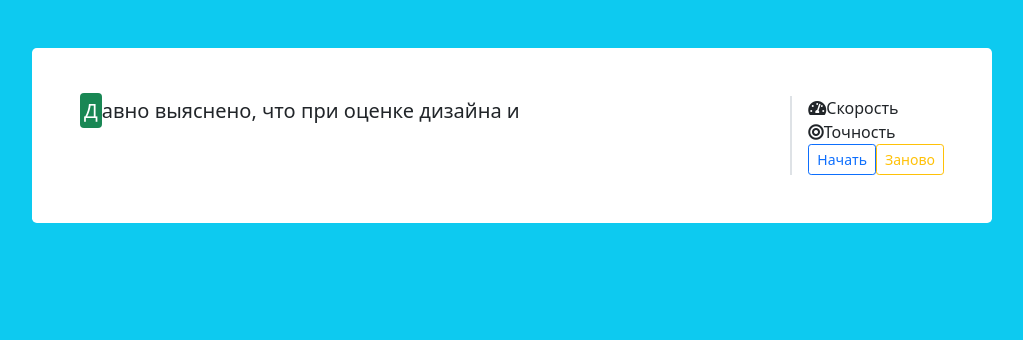
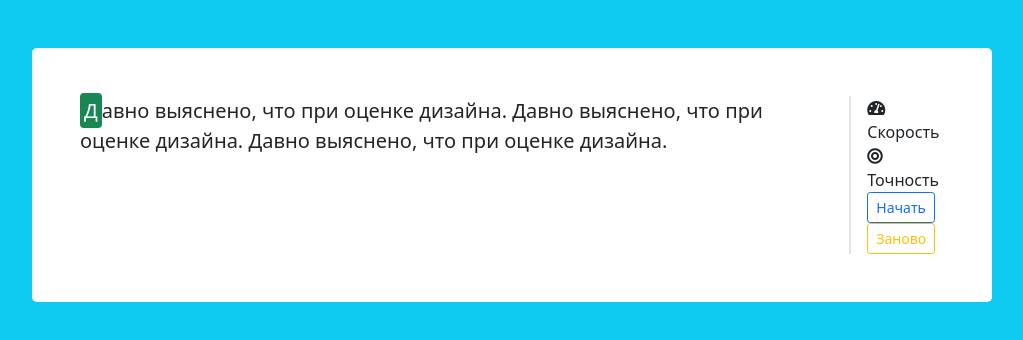
Before and after one commit to dymov-ant/print-speed-test, a React (Create React App) app: page / in a window 1280 px wide. Shown: the top 340 px of the page, without its empty margins (128-1151 px from the left). Built offline with nearby package versions, Linux system fonts and the light colour scheme.

Commit message:
Дабавил изменение цвета правильных символов

```diff
--- a/src/App.tsx
+++ b/src/App.tsx
@@ -5,11 +5,13 @@
 export const App: FC = () => {
     const [activeIndex, setActiveIndex] = useState(0)
     const [errorIndex, setErrorIndex] = useState<number | null>(null)
-    const data = "Давно выяснено, что при оценке дизайна и "
+    const data = "Давно выяснено, что при оценке дизайна. Давно выяснено, что при оценке дизайна. Давно выяснено, что при оценке дизайна."
     const symbols = data.split("")
 
     // eslint-disable-next-line react-hooks/exhaustive-deps
     const keyPressHandler = (event: KeyboardEvent) => {
+        console.log(event.key)
+        if (event.key !== "Shift" && event.key !== "Backspace" && event.key !== "Escape" && event.key !== "Alt" && event.key !== "Control") {
             if (event.key === symbols[activeIndex]) {
                 console.log("Верно")
                 setActiveIndex(prevState => prevState < symbols.length ? prevState + 1 : prevState)
@@ -17,6 +19,7 @@
             } else {
                 setErrorIndex(activeIndex)
                 console.log("Ошибка")
+            }
         }
     }
 
--- a/src/components/Symbol.tsx
+++ b/src/components/Symbol.tsx
@@ -4,11 +4,21 @@
     char: string
     active: boolean
     error: boolean
+    success: boolean
 }
 
-export const Symbol: FC<ISymbolProps> = ({char, active, error}) => {
+export const Symbol: FC<ISymbolProps> = ({ char, active, error, success }) => {
     return (
-        <span className={error ? "bg-danger text-white p-1 rounded-2" : active ? "bg-success text-white p-1 rounded-2" : "text-dark"}>
+        <span className={
+            error
+                ? "bg-danger text-white p-1 rounded-2"
+                : active
+                    ? "bg-success text-white p-1 rounded-2"
+                    : success
+                        ? "text-success"
+                        : "text-dark"
+        }
+        >
             {char}
         </span>
     )
--- a/src/components/Text.tsx
+++ b/src/components/Text.tsx
@@ -7,11 +7,19 @@
     errorIndex: number | null
 }
 
-export const Text: FC<ITextProps> = ({symbols, activeIndex, errorIndex}) => {
+export const Text: FC<ITextProps> = ({ symbols, activeIndex, errorIndex }) => {
     return (
         <p className="fs-5 me-5">
             {
-                symbols.map((char, index) => <Symbol key={index} char={char} active={activeIndex === index} error={errorIndex === index}/>)
+                symbols.map((char, index) =>
+                    <Symbol
+                        key={index}
+                        char={char}
+                        active={activeIndex === index}
+                        error={errorIndex === index}
+                        success={activeIndex > index}
+                    />
+                )
             }
         </p>
     )
```
Lines whose indentation alone changed are shown as unchanged.
